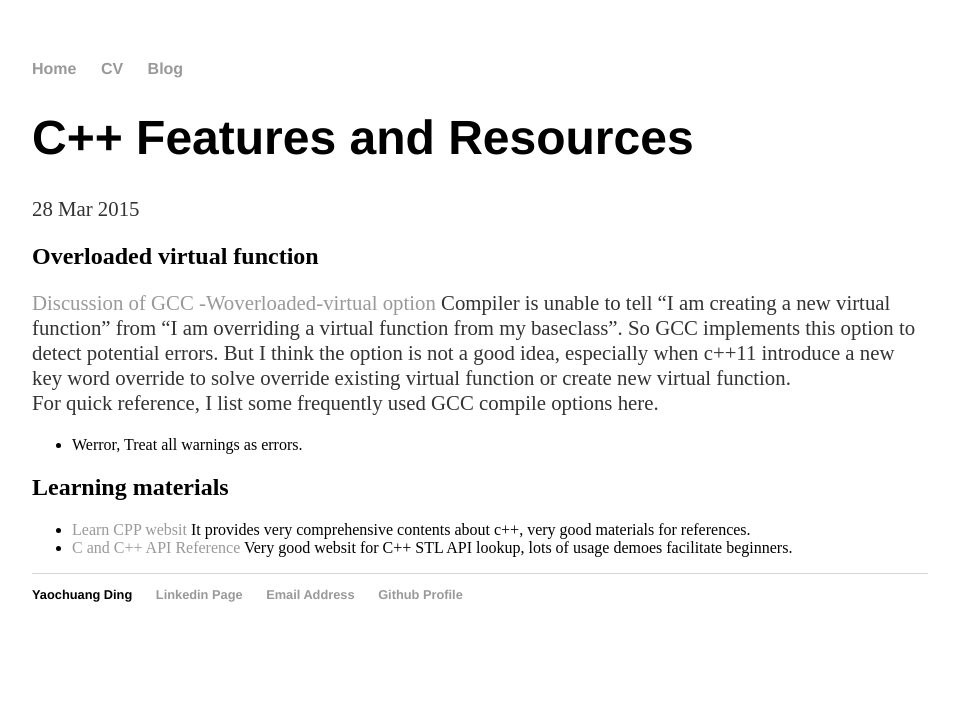
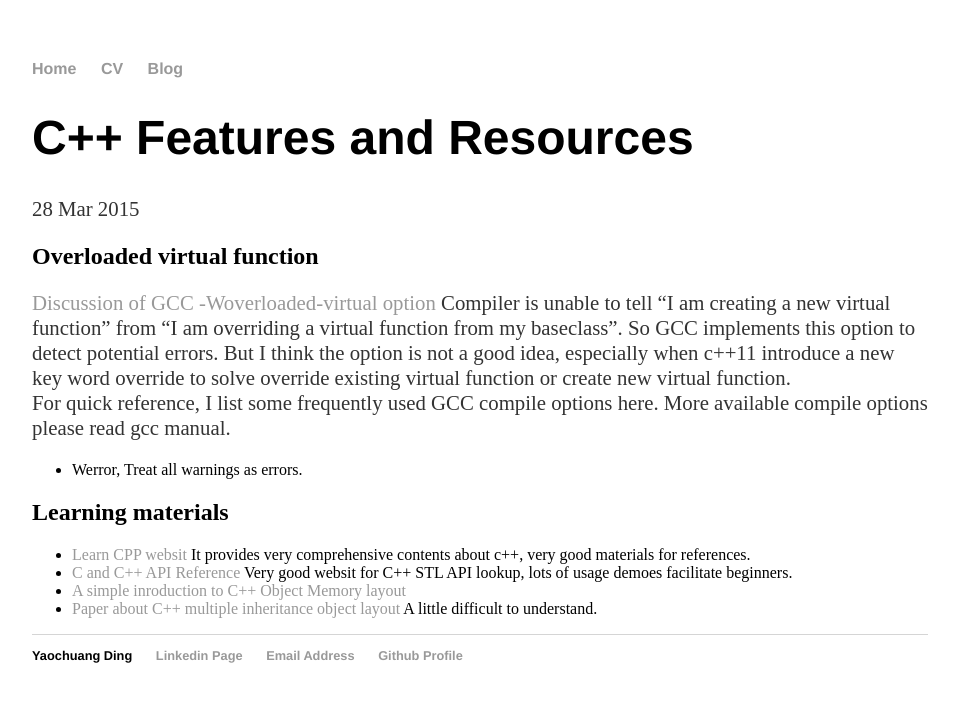
Before and after one commit to ychding11/ychding11.github.io, a Jekyll site: the page built from _posts/2015-03-28-Languages-Resources.md, in a window 1280 px wide. Shown: the top 702 px of the page, without its empty margins (160-1119 px from the left). Built offline with Jekyll 4.4.1, drawn with Linux system fonts in a browser that asks for light colours.

Commit message:
add c++ resources

```diff
--- a/_posts/2015-03-28-Languages-Resources.md
+++ b/_posts/2015-03-28-Languages-Resources.md
@@ -9,10 +9,13 @@ date: 2015-03-28
 "I am creating a new virtual function" from "I am overriding a virtual function from my baseclass". So GCC implements this option
 to detect potential errors. But I think the option is not a good idea, especially when c++11 introduce a new key word override to solve
 override existing virtual function or create new virtual function.
-For quick reference, I list some frequently used GCC compile options here.
+For quick reference, I list some frequently used GCC compile options here. More available compile options please read gcc manual.
 
 - Werror, Treat all warnings as errors.
 
 ## Learning materials
 - [Learn CPP websit](http://www.learncpp.com/) It provides very comprehensive contents about c++, very good materials for references.
 - [C and C++ API Reference](http://www.cplusplus.com/) Very good websit for C++ STL API lookup, lots of usage demoes facilitate beginners.
+- [A simple inroduction to C++ Object Memory layout](http://lifegoo.pluskid.org/upload/doc/object_models/C++%20Object%20Model.pdf)
+- [Paper about C++ multiple inheritance object layout](http://lifegoo.pluskid.org/upload/doc/object_models/C++%20Object%20Model.pdf)
+A little difficult to understand.
```
